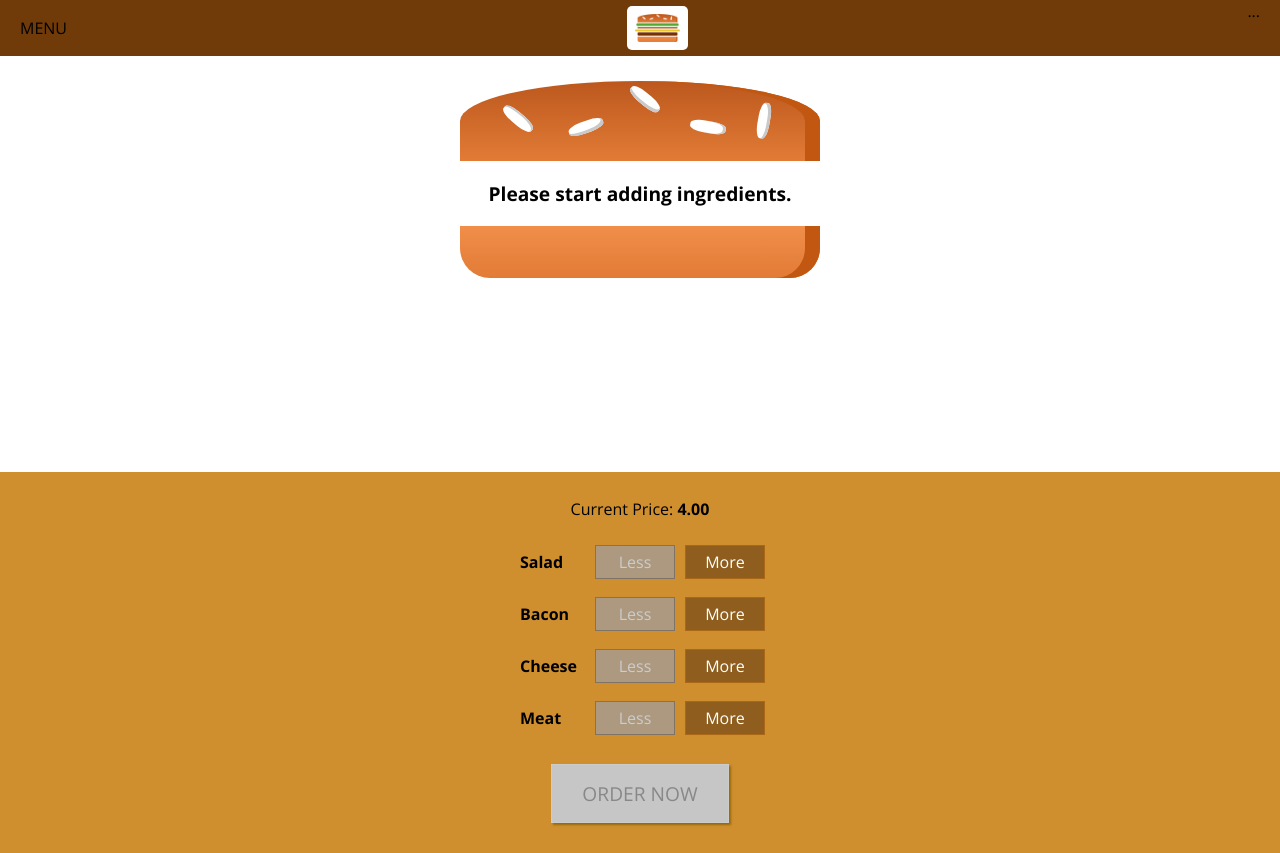
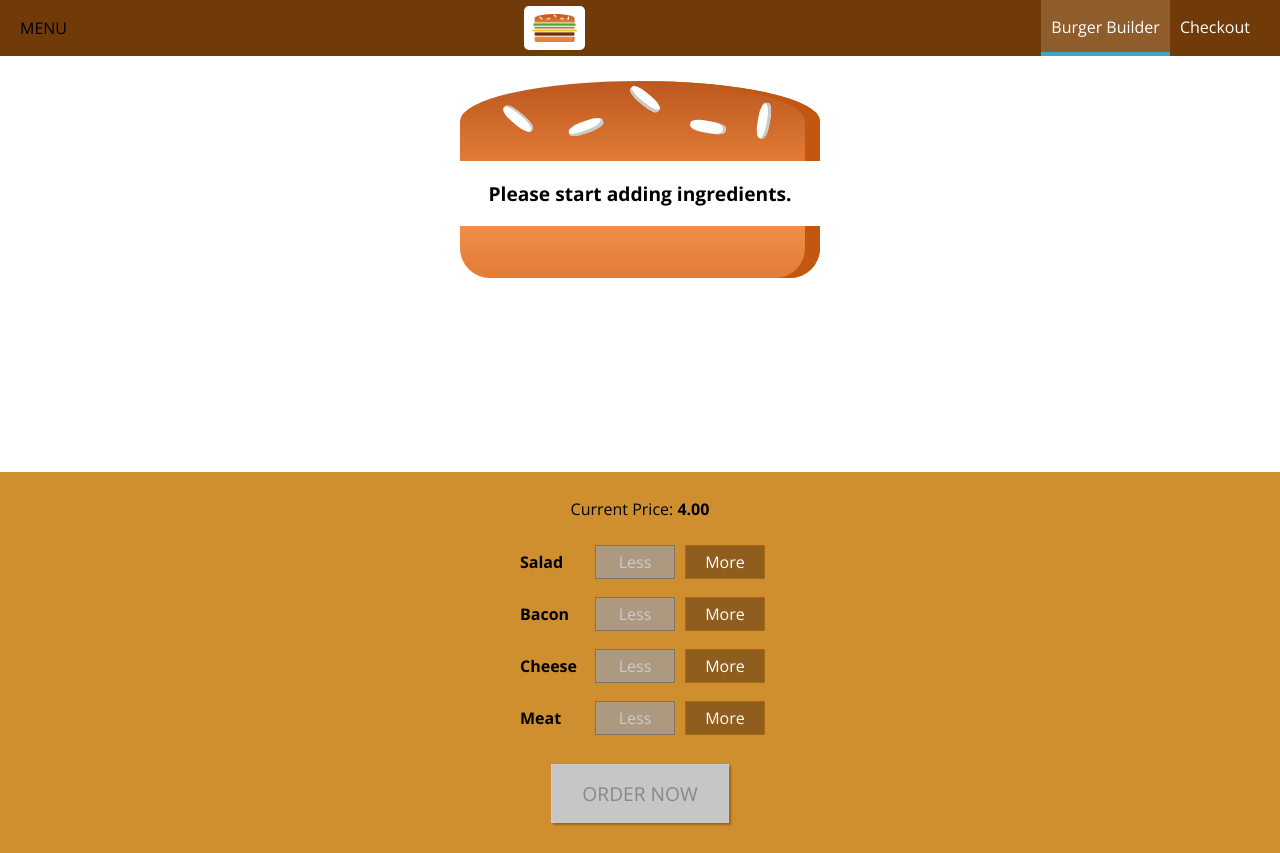
Before and after one commit to aakashthapa001/myburger, a React app: page / in a window 1280 px wide. Built offline with nearby package versions, Linux system fonts and the light colour scheme.

Commit message:
Added navigation in Toolbar

```diff
--- /dev/null
+++ b/src/components/Navigation/NavigationItems/NavigationItem/NavigationItem.js
@@ -0,0 +1,16 @@
+import React from 'react';
+
+import classes from './NavigationItem.scss';
+
+const navigationItem = (props) => (
+  <li className={classes.NavigationItem}>
+    <a
+      href={props.link}
+      className={props.active ? classes.active : null}
+    >
+      {props.children}
+    </a>
+  </li>
+);
+
+export default navigationItem;
--- /dev/null
+++ b/src/components/Navigation/NavigationItems/NavigationItem/NavigationItem.scss
@@ -0,0 +1,20 @@
+.NavigationItem {
+  margin: 0;
+  height: 100%;
+  display: flex;
+  align-items: center;
+  a {
+    color: white;
+    text-decoration: none;
+    height: 100%;
+    padding: 16px 10px;
+    border-bottom: 4px solid transparent;
+    display: block;
+    &:hover,
+    &:active,
+    &.active {
+      background-color: #8f5c2c;
+      border-color: #40a4c8;
+    }
+  }
+}
--- /dev/null
+++ b/src/components/Navigation/NavigationItems/NavigationItems.js
@@ -0,0 +1,13 @@
+import React from 'react';
+
+import classes from './NavigationItems.scss';
+import NavigationItem from './NavigationItem/NavigationItem';
+
+const navigationItems = (props) => (
+  <ul className={classes.NavigationItems}>
+    <NavigationItem link="/" active>Burger Builder</NavigationItem>
+    <NavigationItem link="/">Checkout</NavigationItem>
+  </ul>
+);
+
+export default navigationItems;
--- /dev/null
+++ b/src/components/Navigation/NavigationItems/NavigationItems.scss
@@ -0,0 +1,8 @@
+.NavigationItems {
+  margin: 0;
+  padding: 0;
+  list-style: none;
+  display: flex;
+  align-items: center;
+  height: 100%;
+}
--- a/src/components/Navigation/Toolbar/Toolbar.js
+++ b/src/components/Navigation/Toolbar/Toolbar.js
@@ -2,13 +2,15 @@
 
 import classes from './Toolbar.scss';
 import Logo from '../../Logo/Logo';
+
+import NavigationItems from '../NavigationItems/NavigationItems';
 
 const toolbar = (props) => (
   <header className={classes.Toolbar}>
     <div>MENU</div>
     <Logo />
     <nav>
-      ...
+      <NavigationItems />
     </nav>
   </header>
 );
```
